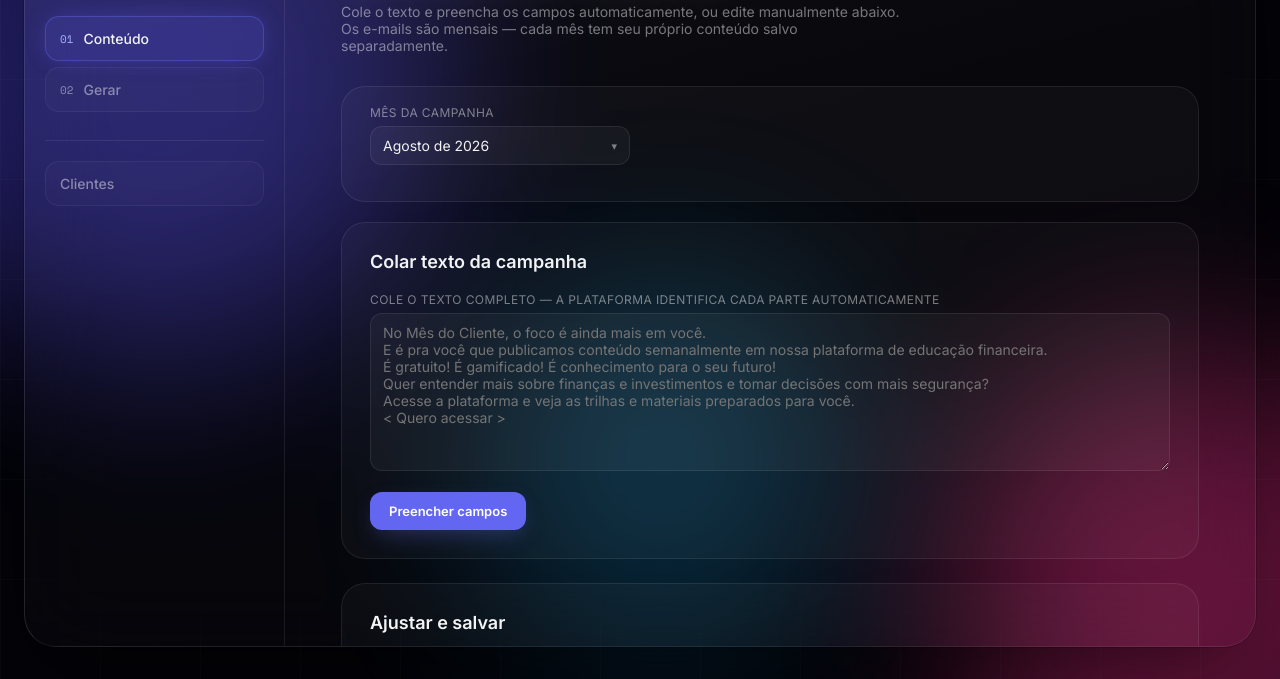
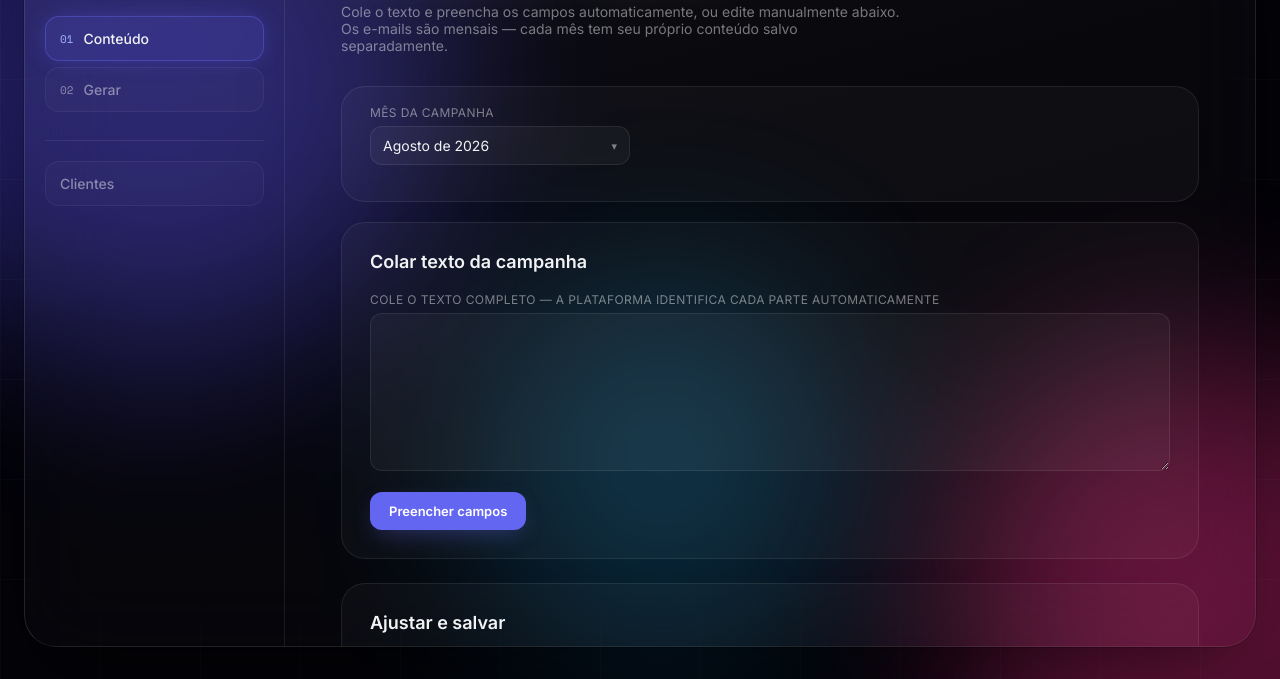
Before and after one commit to carolpreeti-jpg/plataforma-emails, a website: page public/index.html in a window 1280 px wide. Shown: the part 121-800 px from the top of the page. Drawn offline with nearby package versions, Linux system fonts and the light colour scheme; no server answers.

Commit message:
Remove texto de exemplo do placeholder de colar texto

```diff
--- a/public/index.html
+++ b/public/index.html
@@ -68,12 +68,7 @@
         <h2>Colar texto da campanha</h2>
         <div class="field">
           <label for="colar-texto">Cole o texto completo — a plataforma identifica cada parte automaticamente</label>
-          <textarea id="colar-texto" rows="8" placeholder="No Mês do Cliente, o foco é ainda mais em você.
-E é pra você que publicamos conteúdo semanalmente em nossa plataforma de educação financeira.
-É gratuito! É gamificado! É conhecimento para o seu futuro!
-Quer entender mais sobre finanças e investimentos e tomar decisões com mais segurança?
-Acesse a plataforma e veja as trilhas e materiais preparados para você.
-< Quero acessar >"></textarea>
+          <textarea id="colar-texto" rows="8"></textarea>
         </div>
         <div class="form-actions">
           <button type="button" class="btn primary" id="btn-extrair-texto">Preencher campos</button>
```
